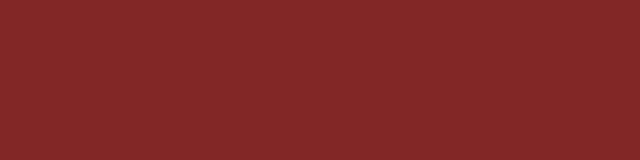
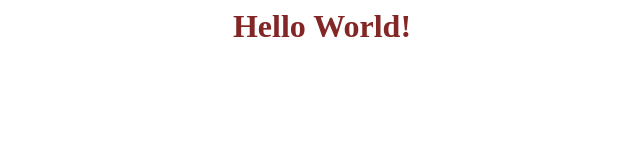
Before and after one commit to guysyml/helloworld, a plain HTML site: page index.html in a window 1280 px wide. Shown: the whole page, without its empty margins (318-958 px from the left). Drawn offline with Linux system fonts and the light colour scheme.

Commit message:
Update index.html

```diff
--- a/index.html
+++ b/index.html
@@ -2,7 +2,7 @@
   <head>
     <title>Nirmata - Hello World</title>
   </head>
-  <body bgcolor="#822726">
+  <body>
     <p/>
     <center><h1><font color="#822726"> Hello World!</font></h1>
     </center>
```
